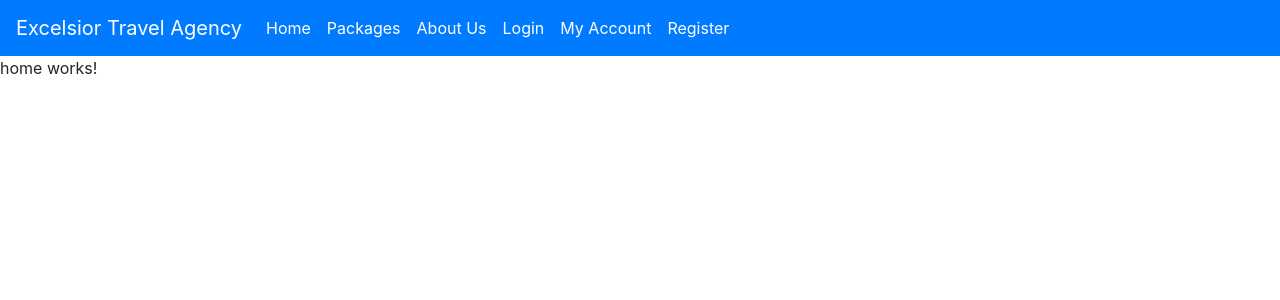
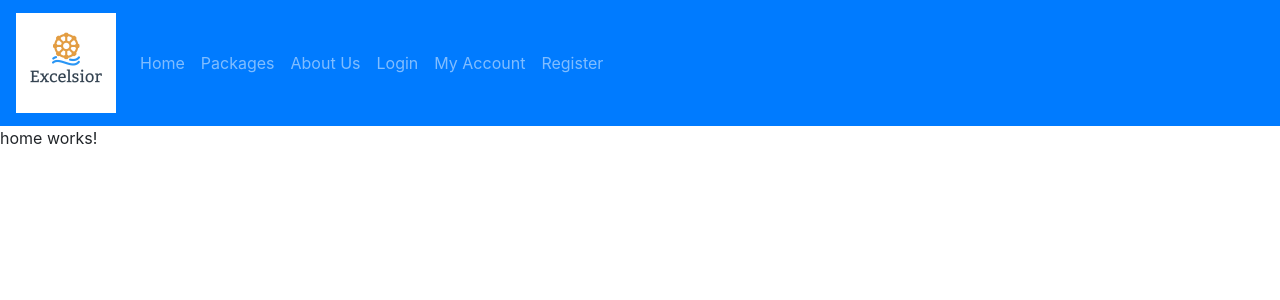
Before and after one commit to Jmetzger504/Excelsior-Travel-Agency-Website, an Angular app: page / in a window 1280 px wide. Shown: the top 300 px of the page. Built offline with nearby package versions, Linux system fonts and the light colour scheme.

Commit message:
navbar lookin kinda clean tho

```diff
--- a/src/app/app.component.html
+++ b/src/app/app.component.html
@@ -1,13 +1,16 @@
 <nav class="navbar navbar-expand-lg navbar-dark bg-primary">
-  <a routerLink = "" class="navbar-brand">Excelsior Travel Agency</a>
+    <a routerLink = "" class="navbar-brand">
+      <img src="../assets/images/67da109e5162463ea7c6d884888923fd.png" alt="Excelsior Logo" height = "100">
+    </a>
+
   <div class="collapse navbar-collapse" id="navbarNavAltMarkup">
     <div class="navbar-nav">
-      <a class="nav-item nav-link active" routerLink = "home">Home<span class="sr-only">(current)</span></a>
-      <a class="nav-item nav-link active" routerLink = "packages">Packages</a>
-      <a class="nav-item nav-link active" routerLink = "aboutus">About Us</a>
-      <a class="nav-item nav-link active" routerLink="login">Login</a>
-      <a class="nav-item nav-link active" routerLink="myaccount">My Account</a>
-      <a class="nav-item nav-link active" routerLink="register">Register</a>
+      <a class="nav-item nav-link" routerLink = "home" routerLinkActive="disabled active">Home</a>
+      <a class="nav-item nav-link" routerLink = "packages" routerLinkActive="disabled active">Packages</a>
+      <a class="nav-item nav-link" routerLink = "aboutus" routerLinkActive="disabled active">About Us</a>
+      <a class="nav-item nav-link" routerLink="login" routerLinkActive="disabled active">Login</a>
+      <a class="nav-item nav-link" routerLink="myaccount" routerLinkActive="disabled active">My Account</a>
+      <a class="nav-item nav-link" routerLink="register" routerLinkActive="disabled active">Register</a>
     </div>
   </div>
 </nav>
```
Also changed, not shown: TODO.txt, src/assets/images/67da109e5162463ea7c6d884888923fd.png (added), src/assets/images/ExcelsiorLogo.png (added).
